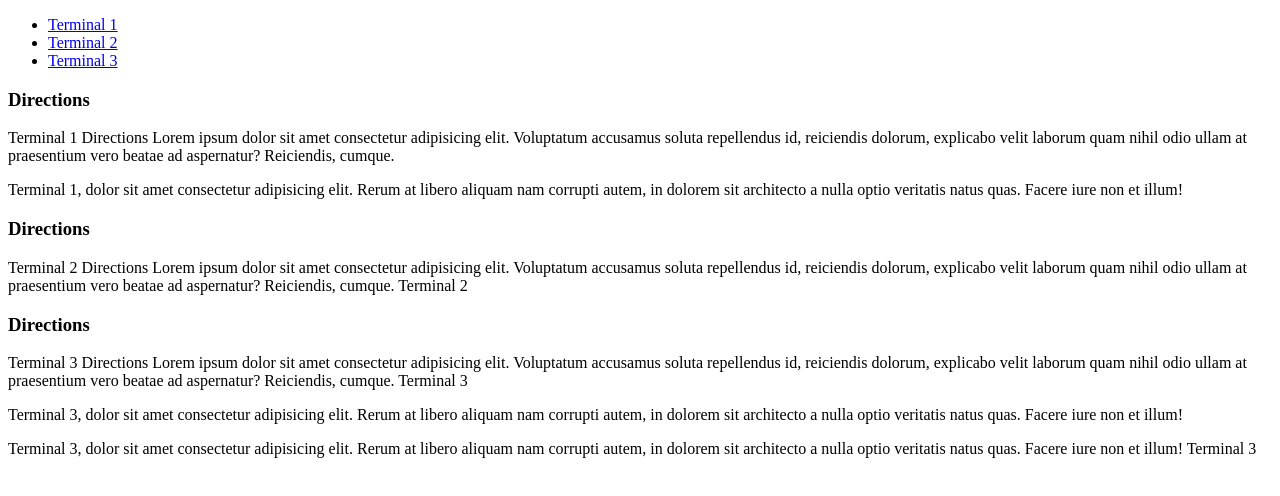
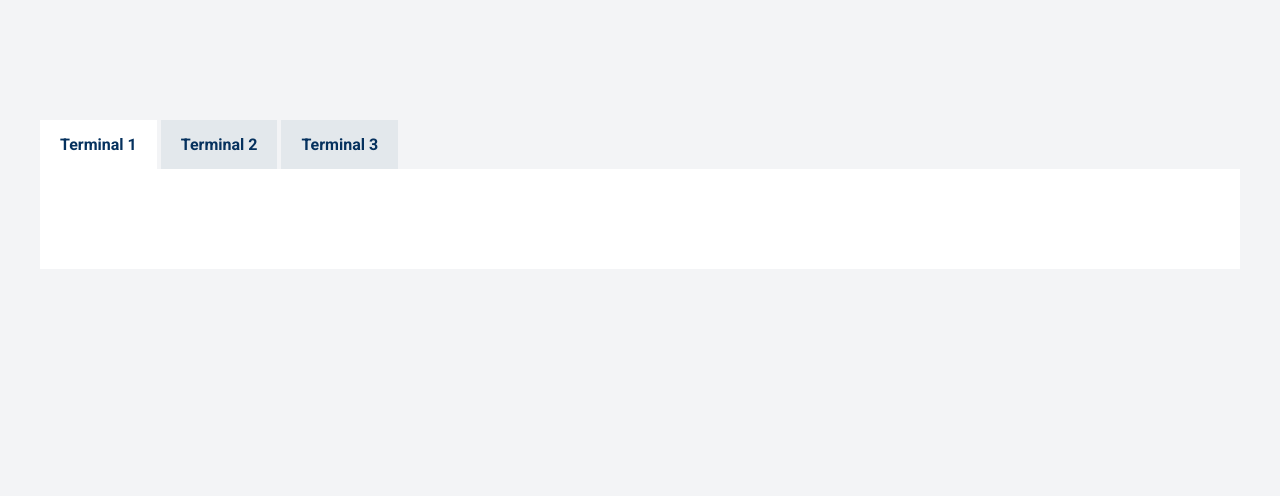
Before and after one commit to Tsampaio/tabs-tdd, a website: page index.html in a window 1280 px wide. Drawn offline with Linux system fonts and the light colour scheme.

Commit message:
adding css styling

```diff
--- a/index.html
+++ b/index.html
@@ -5,6 +5,7 @@
 		<meta name="viewport" content="width=device-width, initial-scale=1.0">
 		<meta http-equiv="X-UA-Compatible" content="ie=edge">
 		<title>Tab Challenge</title>
+		<link href="https://fonts.googleapis.com/css?family=Roboto:400,700&display=swap" rel="stylesheet">
 		<link rel="stylesheet" href="style.css">
 		<script src="tabs.js"></script>
 	</head>
--- a/style.css
+++ b/style.css
@@ -0,0 +1,48 @@
+* {
+    font-family: 'Roboto', sans-serif;
+    box-sizing: border-box;
+    color: #05315E;
+}
+
+body {
+    background-color: #F3F4F6;
+}
+
+.tabs {
+    max-width: 1200px;
+    margin: 120px auto 0;
+}
+
+.container {
+    padding: 50px 25px;
+    background-color: #fff;
+}
+
+.tabs__menu {
+    margin: 0;
+    padding: 15px 20px 15px 0;
+}
+
+.tabs__item {
+    list-style: none;
+    display: inline-block;
+}
+
+.tabs__anchor {
+    background-color: #E3E8EC;
+    text-decoration: none;
+    padding: 15px 20px;
+    font-weight: 700;
+}
+
+.tabs__content {
+    display: none;
+}
+
+.tabs__content-active {
+    display: block;
+}
+
+.tabs__anchor-active {
+    background-color: #fff;
+}
```
